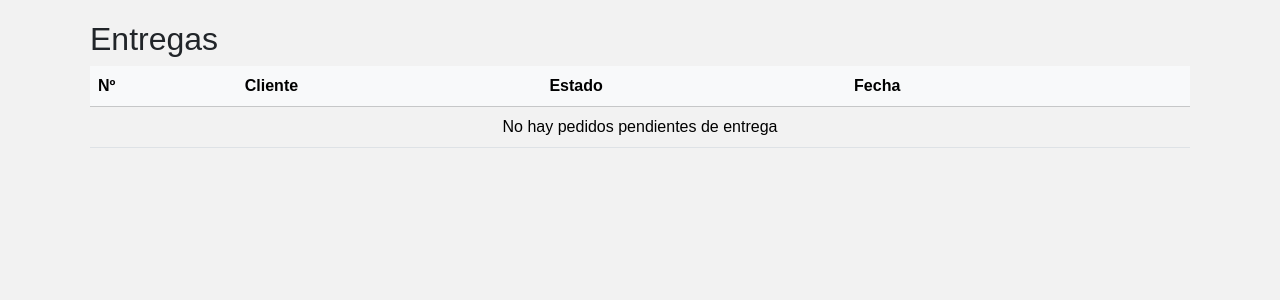
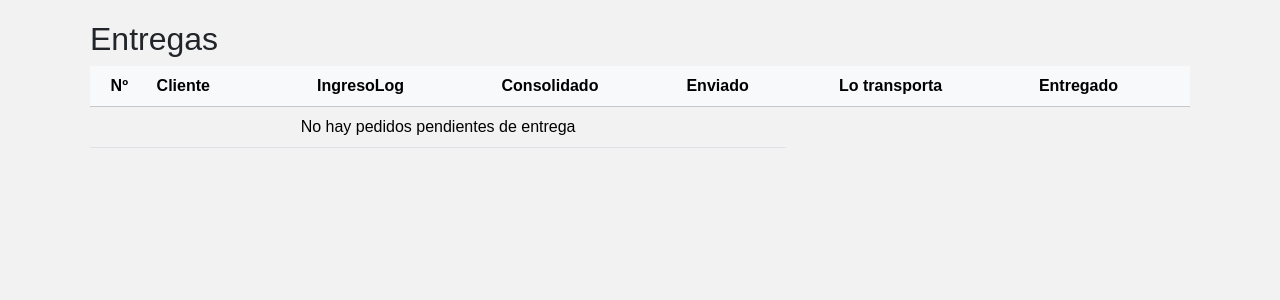
Before and after one commit to ale-1988/manager_repuestos, a Django app: page /logistica/entregas/ in a window 1280 px wide. Shown: the part 80-380 px from the top of the page. Run offline with Django 5.2, Linux system fonts and the light colour scheme; data that the repository does not hold is empty; some libraries are stand-ins or nearby versions.

Commit message:
Preparacion ok, revisar Entrega

```diff
--- a/logistica/views.py
+++ b/logistica/views.py
@@ -1,10 +1,13 @@
 from django.shortcuts import render, get_object_or_404, redirect
 from django.contrib import messages
-from pedidos.models import Pedido, DetallePedido
 from django.core.exceptions import ValidationError
+from django.utils import timezone
+from django.db.models import OuterRef, Subquery
+
 from decimal import Decimal
-from django.http import JsonResponse
+from pedidos.models import Pedido, DetallePedido, HistorialEstadoPedido
 from repuestos.models import Repuesto
+from usuarios.models import Usuario
 
 # Create your views here.
 
@@ -73,28 +76,6 @@ def detalle_preparacion(request, id):
         }
     )
 
-def listar_entregas(request):
-
-    pedidos = Pedido.objects.filter(
-        estado__in=["CONSOLIDADO", "ENVIADO"]
-    ).order_by("fecha")
-
-    return render(
-        request,
-        "logistica/listar_entregas.html",
-        {"pedidos": pedidos}
-    )
-
-def detalle_entregas(request, id):
-
-    pedido = get_object_or_404(Pedido, pk=id)
-
-    return render(
-        request,
-        "logistica/detalle_entregas.html",
-        {"pedido": pedido}
-    )
-
 def comenzar_preparacion(request, id):
 
     pedido = get_object_or_404(Pedido, pk=id)
@@ -119,7 +100,7 @@ def consolidar_pedido(request, id):
 
     try:
         pedido.cambiar_estado(
-            Pedido.ESTADO_CONSOLIDADO,
+            Pedido.CONSOLIDADO,
             usuario=request.user,
             observacion="Pedido consolidado"
         )
@@ -200,3 +181,119 @@ def actualizar_preparado(request, id):
             item.save(update_fields=["cantidad_preparada"])
 
     return redirect("logistica:detalle_preparacion", id=item.cod_pedido.id)
+
+def listar_entregas(request):
+
+    pedidos = Pedido.objects.filter(
+        estado__in=[Pedido.CONSOLIDADO, Pedido.ENVIADO, Pedido.ENTREGADO]
+    ).order_by("fecha", "id")
+
+    return render(
+        request,
+        "logistica/listar_entregas.html",
+        {"pedidos": pedidos}
+    )
+
+
+
+
+def detalle_entregas(request, id):
+
+    pedido = get_object_or_404(Pedido, pk=id)
+    fechas = pedido.fechas_logisticas()
+
+    transportistas = Usuario.objects.filter(
+        rol="transportista"
+    ).order_by("username")
+
+    if request.method == "POST" and pedido.estado == Pedido.CONSOLIDADO:
+        transportista_id = request.POST.get("transportista")
+
+        if transportista_id:
+            pedido.cod_transportista_id = transportista_id
+            pedido.save(update_fields=["cod_transportista"])
+
+        return redirect("logistica:detalle_entregas", id=pedido.id)
+
+    return render(
+        request,
+        "logistica/detalle_entregas.html",
+        {
+            "pedido": pedido,
+            "transportistas": transportistas,
+            "fechas": fechas
+        }
+    )
+
+
+
+
+def enviar_pedido(request, id):
+    pedido = get_object_or_404(Pedido, pk=id)
+    if not pedido.cod_transportista:
+        messages.error(
+            request,
+            "Debe asignarse un transportista antes de enviar el pedido."
+        )
+        return redirect("logistica:detalle_entregas", id=pedido.id)
+    pedido.fecha_envio = timezone.now()
+    pedido.cambiar_estado(
+        Pedido.ENVIADO,
+        usuario=request.user,
+        observacion="Pedido despachado"
+    )
+    pedido.save(update_fields=["fecha_envio"])
+    return redirect("logistica:listar_entregas")
+
+def confirmar_entrega(request, id):
+
+    pedido = get_object_or_404(Pedido, pk=id)
+
+    pedido.cambiar_estado(
+        "ENTREGADO",
+        usuario=request.user,
+        observacion="Entrega confirmada"
+    )
+
+    return redirect("logistica:listar_entregas")
+
+
+
+def listar_entregas(request):
+    historial = HistorialEstadoPedido.objects.filter(pedido=OuterRef("pk"))
+
+    pedidos = (
+        Pedido.objects
+        .filter(estado__in=[Pedido.CONSOLIDADO, Pedido.ENVIADO, Pedido.ENTREGADO])
+        .annotate(
+            fecha_logistica=Subquery(
+                historial.filter(
+                    estado_nuevo=Pedido.PAGADO
+                ).values("fecha")[:1]
+            ),
+            fecha_consolidado=Subquery(
+                historial.filter(
+                    estado_nuevo=Pedido.CONSOLIDADO
+                ).values("fecha")[:1]
+            ),
+            fecha_enviado=Subquery(
+                historial.filter(
+                    estado_nuevo=Pedido.ENVIADO
+                ).values("fecha")[:1]
+            ),
+            fecha_entregado=Subquery(
+                historial.filter(
+                    estado_nuevo=Pedido.ENTREGADO
+                ).values("fecha")[:1]
+            ),
+
+        )
+        .order_by("-fecha_entregado", "-fecha_enviado", "-fecha_consolidado")
+    )
+
+
+    return render(
+        request,
+        "logistica/listar_entregas.html",
+        {"pedidos": pedidos}
+    )
--- a/templates/logistica/listar_entregas.html
+++ b/templates/logistica/listar_entregas.html
@@ -8,10 +8,13 @@
 
     <thead class="table-light">
         <tr>
-            <th>Nº</th>
+            <th class="text-center">Nº</th>
             <th>Cliente</th>
-            <th>Estado</th>
-            <th>Fecha</th>
+            <th class="text-center">IngresoLog</th>
+            <th class="text-center">Consolidado</th>
+            <th class="text-center">Enviado</th>
+            <th class="text-center">Lo transporta</th>
+            <th class="text-center">Entregado</th>
             <th></th>
         </tr>
     </thead>
@@ -19,28 +22,48 @@
     <tbody>
 
     {% for pedido in pedidos %}
-
         <tr>
-
-            <td>{{ pedido.id }}</td>
-
+            <td class="text-center">{{ pedido.id }}</td>
             <td>{{ pedido.cliente }}</td>
 
-            <td>{{ pedido.estado }}</td>
-
-            <td>{{ pedido.fecha|date:"d/m/Y" }}</td>
-
-            <td class="text-end">
-
-                <a class="btn btn-sm btn-primary"
-                   href="{% url 'logistica:detalle_entregas' pedido.id %}">
-                   Ver
-                </a>
-
+            <td class="text-center">
+            {% if pedido.fecha_logistica %}
+            {{ pedido.fecha_logistica|date:"d/m H:i" }}
+            {% endif %}
+            </td>
+            <td class="text-center">
+            {% if pedido.fecha_consolidado %}
+            {{ pedido.fecha_consolidado|date:"d/m/Y H:i" }}
+            {% endif %}
             </td>
 
+            <td class="text-center">
+            {% if pedido.fecha_enviado %}
+            {{ pedido.fecha_enviado|date:"d/m/Y H:i" }}
+            {% else %}
+            —
+            {% endif %}
+            </td>
+            <td class="text-center">
+                {% if pedido.cod_transportista %}
+                    {{ pedido.cod_transportista }}
+                {% else %}
+                    —
+                {% endif %}
+            </td>
+            <td class="text-center">
+            {% if pedido.fecha_entregado %}
+            {{ pedido.fecha_entregado|date:"d/m/Y H:i" }}
+            {% else %}
+            —
+            {% endif %}
+            <td class="text-end">
+                <a class="btn btn-sm btn-primary"
+                href="{% url 'logistica:detalle_entregas' pedido.id %}">
+                Ver
+                </a>
+            </td>
         </tr>
-
     {% empty %}
 
         <tr>
--- a/templates/logistica/listar_preparacion.html
+++ b/templates/logistica/listar_preparacion.html
@@ -38,6 +38,8 @@ Cantidad de pedidos: {{ pedidos|length }}
                 </div>
             </td>
 
+
+
             <td class="text-center">{{ pedido.total_items }}</td>
 
             <td class="text-center">{{ pedido.total_cantidad }}</td>
--- a/usuarios/forms.py
+++ b/usuarios/forms.py
@@ -39,7 +39,7 @@ class UsuarioCreateForm(forms.ModelForm):
         ]
 
         # Si el usuario NO es transportista, ocultar esos campos
-        if self.instance and self.instance.rol != 'transportista':
+        if self.instance and self.instance.pk and self.instance.rol != 'transportista':
             for campo in self.campos_transportista:
                 self.fields.pop(campo, None)
 
--- a/usuarios/models.py
+++ b/usuarios/models.py
@@ -39,7 +39,7 @@ class Usuario(AbstractUser):
 
 
     def __str__(self):
-        return self.username
+        return f"{self.nombre} {self.apellido}"
 
 # ==============================
 # Usuario especializado
```
Also changed, not shown: pedidos/models.py (+34 -8 lines), templates/logistica/detalle_entregas.html (+87 -1 lines), pedidos/migrations/0009_pedido_fecha_envio.py (added), pedidos/migrations/0010_pedido_fecha_entrega.py (added).
